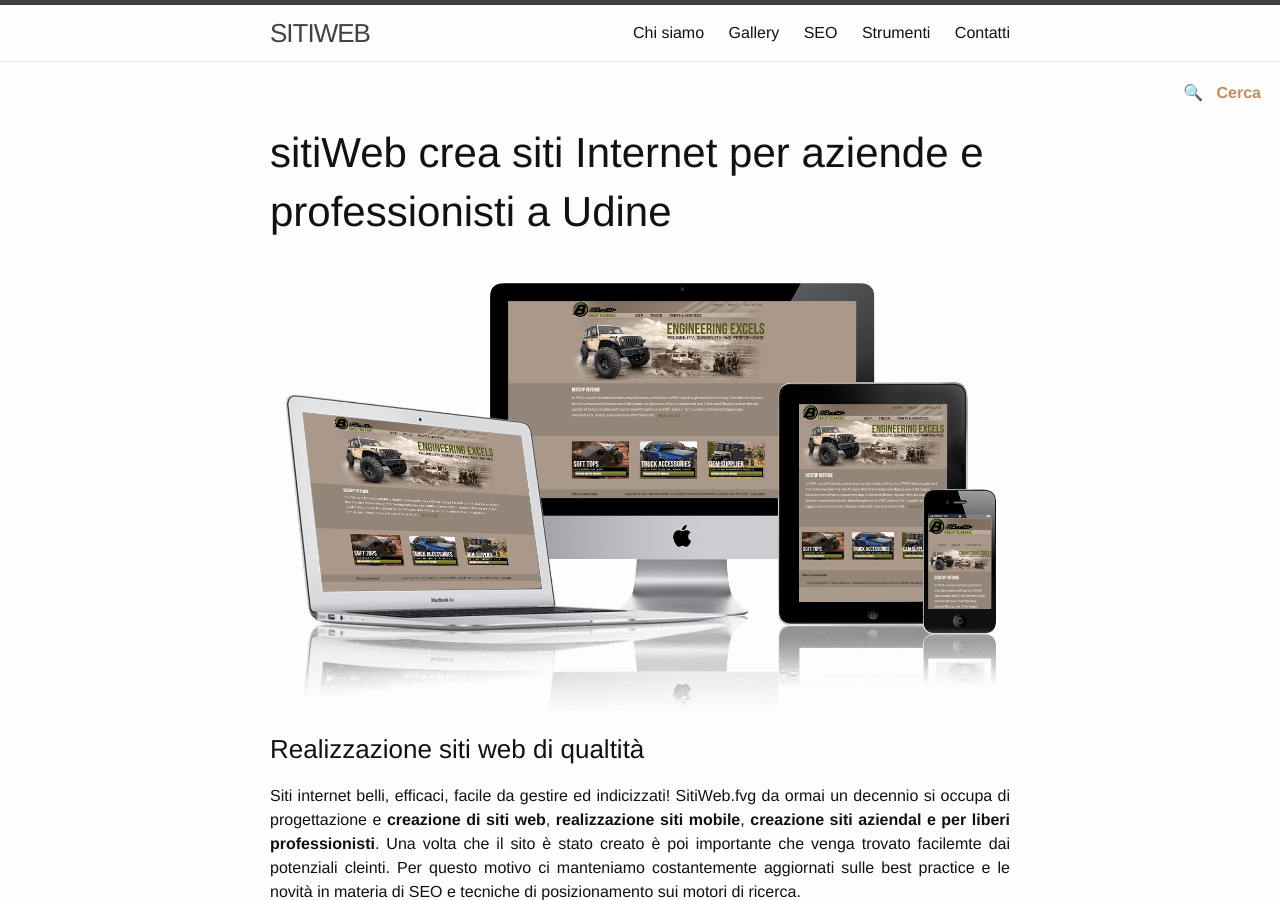
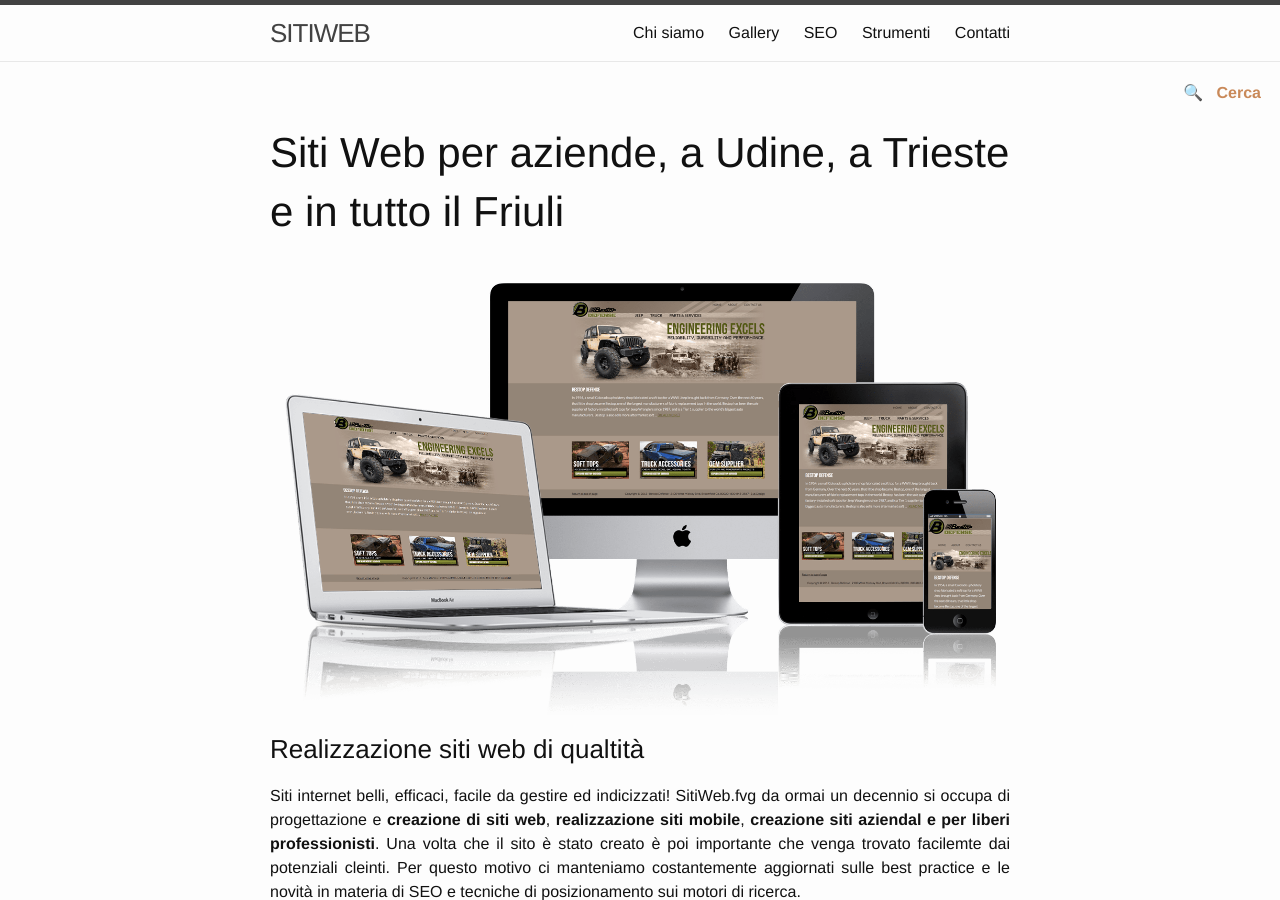
Before and after one commit to enricocaputo/sitiweb.fvg, a Jekyll site: the page built from index.md, in a window 1280 px wide and 900 px high. Built offline with Jekyll 4.4.1, drawn with Linux system fonts in a browser that asks for light colours.

Commit message:
modifica titolo

```diff
--- a/index.md
+++ b/index.md
@@ -1,6 +1,6 @@
 ---
 layout: page
-title: 'sitiWeb crea siti Internet per aziende e professionisti a Udine'
+title: 'Siti Web per aziende, a Udine, a Trieste e in tutto il Friuli'
 excerpt: 'Realizzazione siti Web Udine. Siti internet per aziende e professionisti, siti web responsive, posizionamento Google e Bing. Preventivo gratuito, Prezzi Onesti!'
 sitemap:
   priority: 1
```
